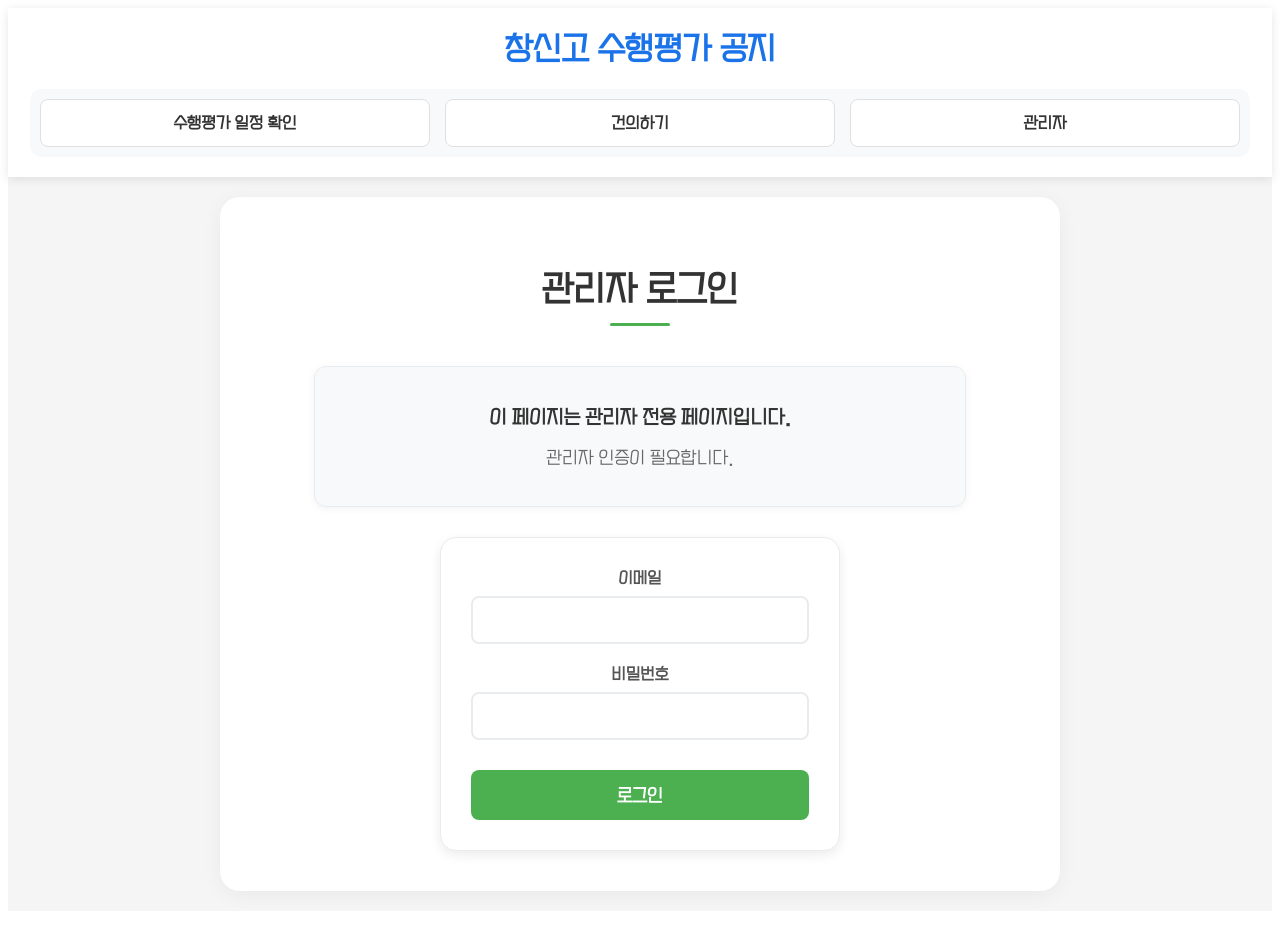
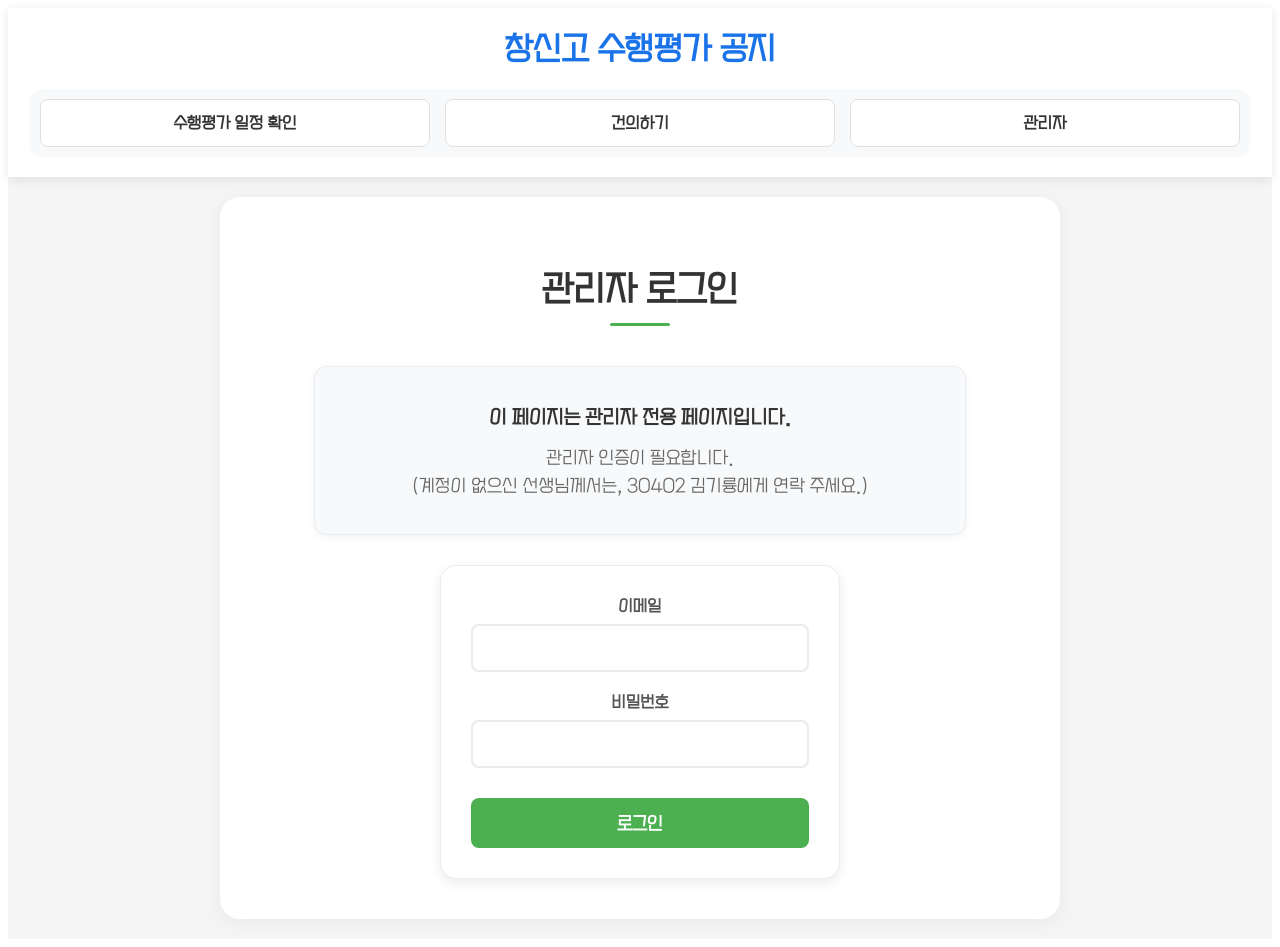
Before and after one commit to hakelope/evaluation_notice_web, a React (Create React App) app: page /admin in a window 1280 px wide. Before the commit the page ends 919 px from the top, so only its background shows below. Built offline with nearby package versions, Linux system fonts and the light colour scheme; no server answers.

Commit message:
관리자 계정 안내

```diff
--- a/src/components/AdminPage.js
+++ b/src/components/AdminPage.js
@@ -78,7 +78,7 @@ function AdminPage() {
       <h2>관리자 로그인</h2>
       <div className="login-info">
         <p>이 페이지는 관리자 전용 페이지입니다.</p>
-        <p>관리자 인증이 필요합니다.</p>
+        <p>관리자 인증이 필요합니다. <br/>(계정이 없으신 선생님께서는, 30402 김기륭에게 연락 주세요.)</p>
       </div>
       {error && <div className="error-message">{error}</div>}
       <form onSubmit={handleLogin} className="login-form">
```
